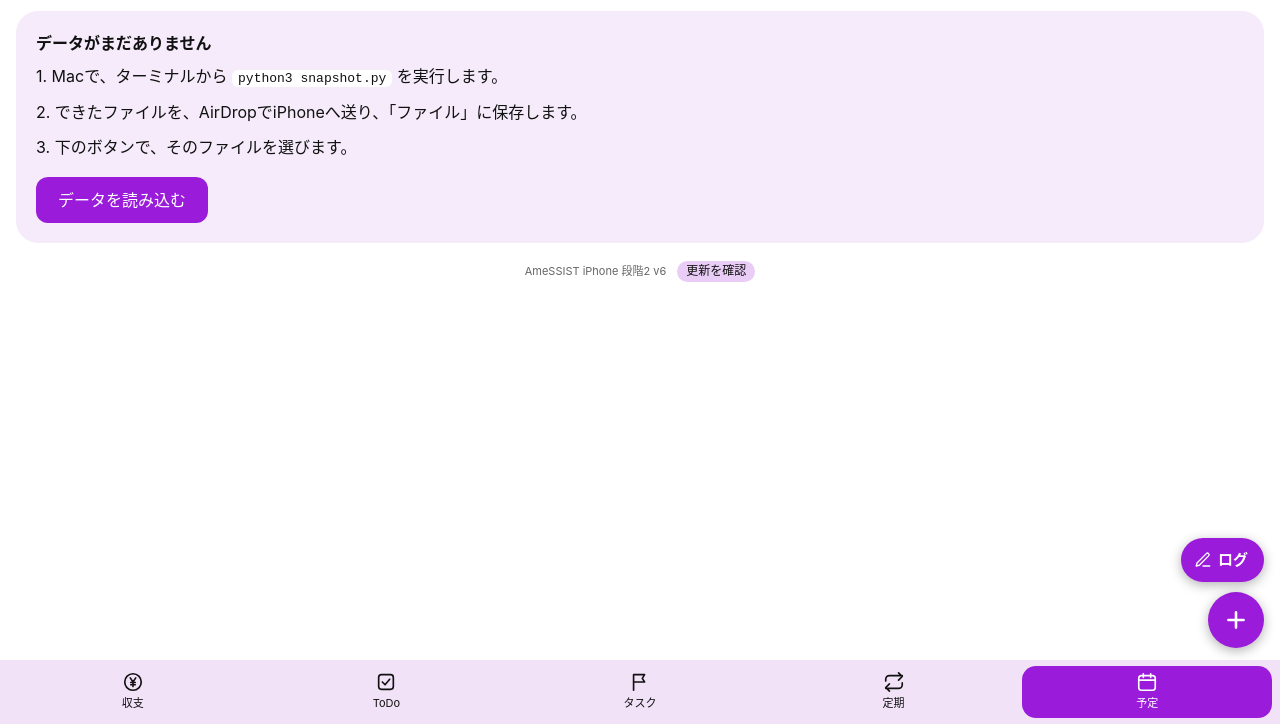
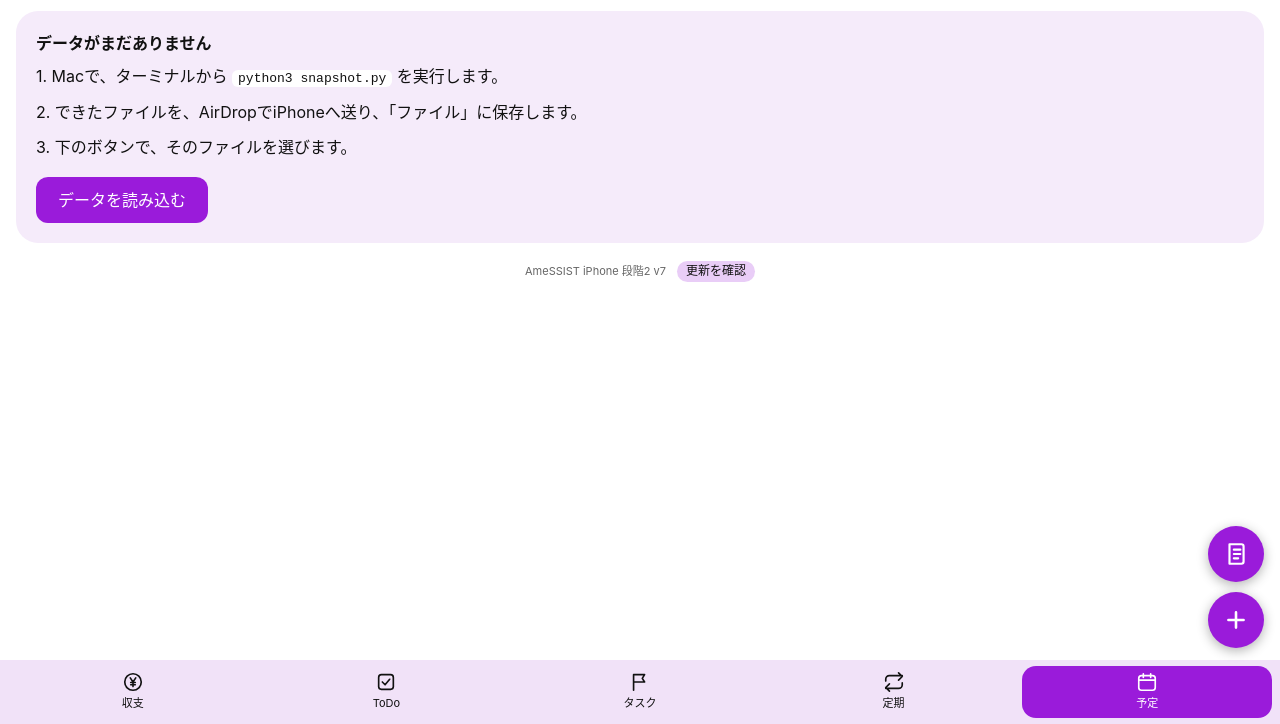
Before and after one commit to dsjf4rk4vt-tech/amessist-6r3k, a plain HTML site: page phone/index.html in a window 1280 px wide. Shown: the part 76-800 px from the top of the page. Drawn offline with Linux system fonts and the light colour scheme.

Commit message:
Add files via upload

```diff
--- a/phone/index.html
+++ b/phone/index.html
@@ -25,8 +25,8 @@
 <div id="drawer"><div class="dr-bg" data-close-cal="1"></div><aside class="dr-panel" id="drp"></aside></div>
 <!-- 「＋」（入力を追加）。id は pfab（Mac版の style.css の #fab と、見た目が混ざらないように） -->
 <button id="pfab" class="pfab" data-add="1" aria-label="入力を追加"><svg viewBox="0 0 24 24" width="26" height="26" aria-hidden="true"><path d="M12 5v14M5 12h14" stroke="currentColor" stroke-width="2.4" stroke-linecap="round" fill="none"/></svg></button>
-<!-- 「ログ」（食事・歩数・やったこと・買い物の入力）。「＋」のすぐ上 -->
-<button id="plog" class="pfab log" data-log="1" aria-label="ログを追加"><svg class="pic" viewBox="0 0 24 24" aria-hidden="true"><path d="M12 20h9M16.5 3.5a2.1 2.1 0 0 1 3 3L7 19l-4 1 1-4z"/></svg>ログ</button>
+<!-- 「ログ」（食事・歩数・就寝などの入力）。「＋」のすぐ上。文字なし・「＋」と同じ大きさの丸（ノートの絵。Mac版のサイドバーと同じ） -->
+<button id="plog" class="pfab log" data-log="1" aria-label="ログを追加"><svg class="pic" viewBox="0 0 24 24" width="26" height="26" aria-hidden="true"><path d="M6 3h11a2 2 0 0 1 2 2v14a2 2 0 0 1-2 2H6zM6 3v18M10 8h6M10 12h6M10 16h4"/></svg></button>
 <!-- 入力を追加・送信待ちの一覧（シート） -->
 <div id="sheet" hidden><div class="sh-bg" data-sheet-bg="1"></div><div class="sh-card" id="shc" role="dialog" aria-modal="true"></div></div>
 <div id="toast" hidden></div>
--- a/phone/phone.css
+++ b/phone/phone.css
@@ -24,7 +24,7 @@ body{-webkit-text-size-adjust:100%;-webkit-tap-highlight-color:transparent;font-
 .tri{display:block}
 
 /* 本文 */
-#view{flex:1;min-height:0;overflow-y:auto;-webkit-overflow-scrolling:touch;padding:8px 16px 200px}   /* 下は、右下の「ログ」「＋」に隠れない余白 */
+#view{flex:1;min-height:0;overflow-y:auto;-webkit-overflow-scrolling:touch;padding:8px 16px 214px}   /* 下は、右下の「ログ」「＋」に隠れない余白 */
 #view h2{font-size:16px;margin:20px 0 8px}
 .foot{margin:18px 0 0;text-align:center;font-size:11px;color:var(--muted)}
 .card{margin-bottom:12px}
@@ -101,11 +101,10 @@ body{-webkit-text-size-adjust:100%;-webkit-tap-highlight-color:transparent;font-
 .pfab{position:fixed;right:16px;bottom:calc(76px + env(safe-area-inset-bottom));width:56px;height:56px;border-radius:50%;border:0;display:grid;place-items:center;padding:0;
   background:var(--strong);color:#fff;cursor:pointer;box-shadow:0 3px 12px rgba(0,0,0,.3);z-index:10;transition:transform var(--dur),box-shadow var(--dur)}
 .pfab:active{transform:scale(var(--press))}
-/* 「ログ」: 「＋」のすぐ上（文字つきの丸い札。右端をそろえる） */
-.pfab.log{width:auto;height:44px;padding:0 16px 0 13px;border-radius:22px;gap:6px;grid-auto-flow:column;font:inherit;font-size:15px;font-weight:600;
-  bottom:calc(142px + env(safe-area-inset-bottom));background:var(--accent);color:var(--accent-ink)}
-.pfab.log .pic{width:18px;height:18px}
-#toast{bottom:calc(200px + env(safe-area-inset-bottom))}
+/* 「ログ」: 「＋」のすぐ上（文字なし。「＋」と同じ56pxの丸。右端をそろえる）。間隔は10px */
+.pfab.log{bottom:calc(142px + env(safe-area-inset-bottom));background:var(--accent);color:var(--accent-ink)}
+.pfab.log .pic{width:26px;height:26px;stroke-width:2}
+#toast{bottom:calc(212px + env(safe-area-inset-bottom))}
 
 /* シート（追加・送信）: 画面の上側に出す（iPhoneのキーボードで入力欄が隠れないように）。面はカード色、入力欄そのものが白／黒（Mac版と同じ） */
 #sheet{position:fixed;inset:0;z-index:20}
--- a/phone/phone.js
+++ b/phone/phone.js
@@ -6,7 +6,7 @@
    入力（段階2）: 「＋」で送信待ちに溜め（端末内。スナップショットとは別の場所）、「送信」で1つのテキストファイルにまとめ、
    共有シート（AirDrop）でMacへ送る。ファイルの形式は、ショートカットの入力ファイルと同じ（PROJECT.md 第5節）。 */
 
-const APP_VER = '段階2 v6';   // v6: 「ログ」ボタン（食事・歩数・やったこと・買い物をMacへ送る）。v5: 予定の表示（短い予定は1行、過ぎた予定は薄く、くり返しは薄い紫、重要は黄緑、〆の札のずらし）。v4: タスクの進行中・仕上げ中、「×期限切れ」
+const APP_VER = '段階2 v7';   // v7: 「ログ」ボタンを、文字なし・「＋」と同じ大きさの丸（ノートの絵）に。v6: 「ログ」ボタン（食事・歩数・やったこと・買い物をMacへ送る）。v5: 予定の表示（短い予定は1行、過ぎた予定は薄く、くり返しは薄い紫、重要は黄緑、〆の札のずらし）。v4: タスクの進行中・仕上げ中、「×期限切れ」
 const WDJ = '日月火水木金土';
 const WDE = ['SUN', 'MON', 'TUE', 'WED', 'THU', 'FRI', 'SAT'];
 /* アイコン（Mac版 app.js の ICONS と同じ線画。load=読み込み） */
--- a/phone/sw.js
+++ b/phone/sw.js
@@ -2,7 +2,7 @@
    方式: 保存した版を、通信なしで、いつも先に使う（ギガを使わない。サイトが止まっても開ける）。
    更新: 画面（phone.js）が、1日1回まで、この sw.js だけを確かめる。V を変えると新しい版と見なし、全ファイルを取り直す。
    画面のコードを直したときは、V（と phone.js の APP_VER）を必ず上げる。 */
-const V = 'amessist-phone-v8';
+const V = 'amessist-phone-v9';
 const FILES = ['./', 'index.html', 'phone.css', 'phone.js', 'manifest.webmanifest', 'icon-180.png', 'icon-192.png', 'icon-512.png', '../style.css'];
 
 self.addEventListener('install', e => {
```
